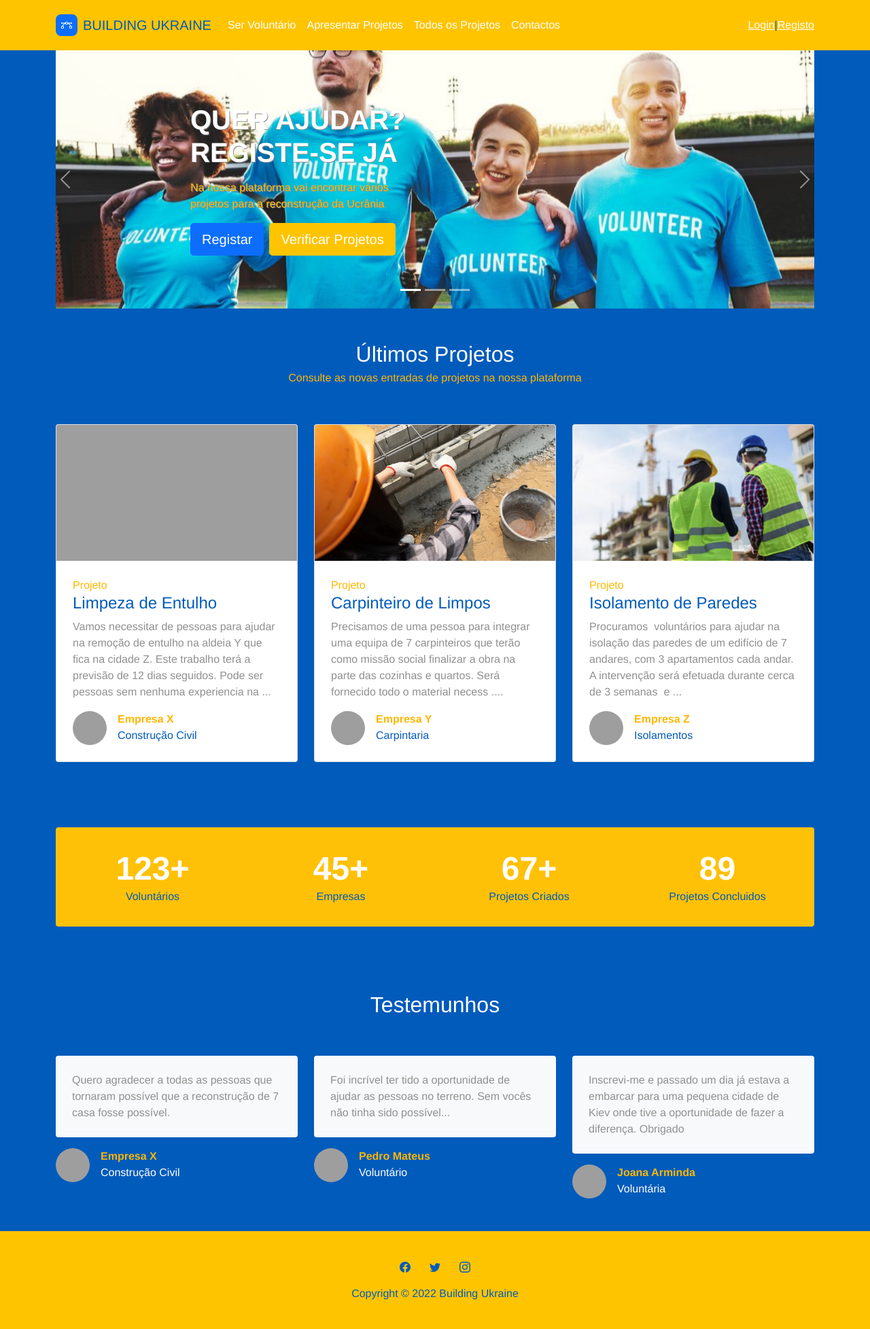
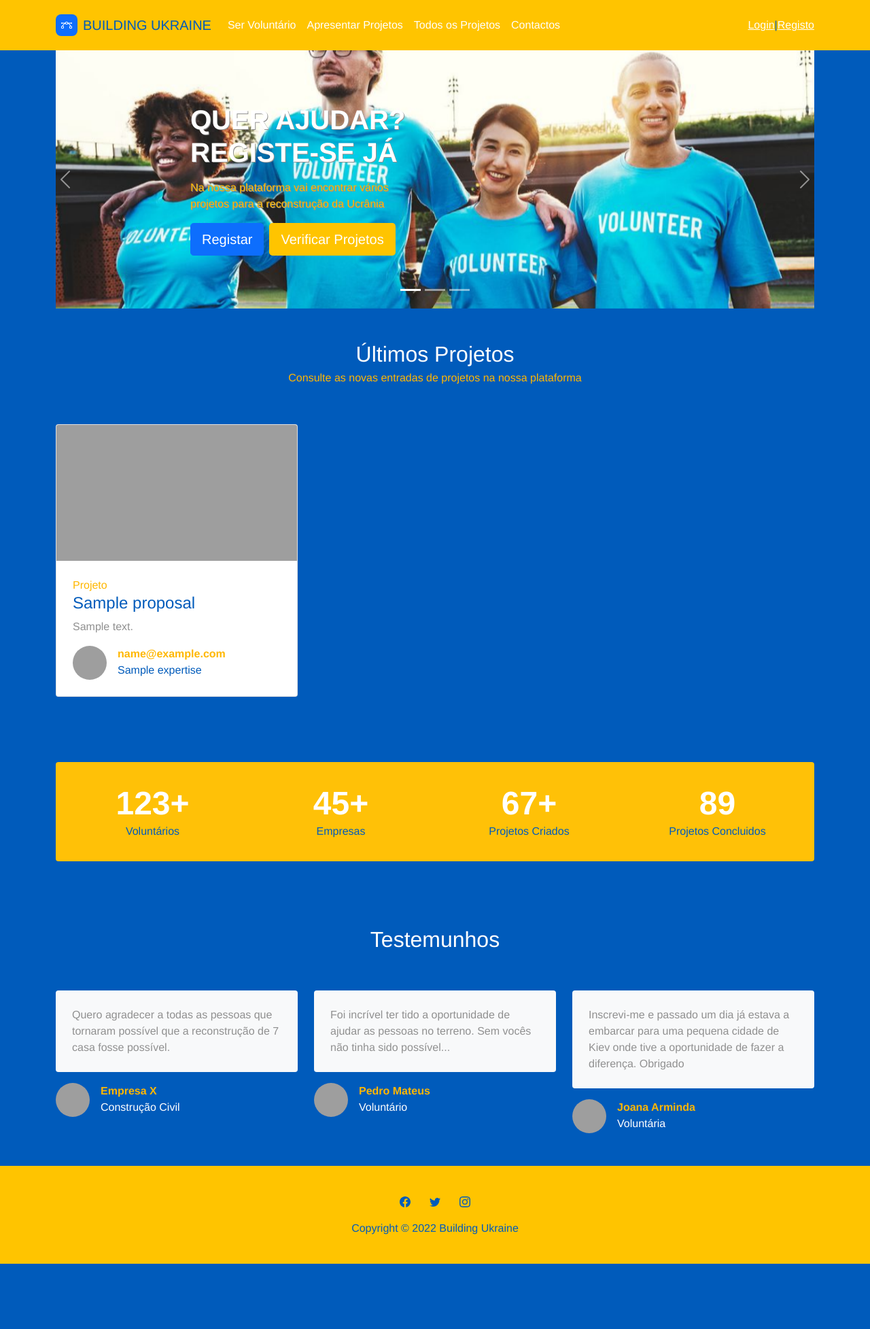
Before and after one commit to SinonCuriosus/RebuildUkraine, a Django app: page /slavaukraine/ in a window 1280 px wide. Shown: the whole page at 68% size. After the commit the page ends 1859 px from the top, so only its background shows below. Run offline with Django 4.2, Linux system fonts and the light colour scheme; tables that the repository leaves empty hold one stand-in row (values such as "Sample post"); some libraries are stand-ins or nearby versions; grey boxes are pictures that could not be loaded.

Commit message:
alteração das 3 propostas em home

```diff
--- a/rebuildukraine/slavaukraine/templates/slavaukraine/home.html
+++ b/rebuildukraine/slavaukraine/templates/slavaukraine/home.html
@@ -70,6 +70,7 @@
     <div>
         <!-- Ofertas disponiveis -->
         <div class="container py-4 py-xl-5">
+            {% if last_proposals.0 != None %}
             <div class="row mb-5">
                 <div class="col-md-8 col-xl-6 text-center mx-auto card-title">
                     <h2>Últimos Projetos</h2>
@@ -82,62 +83,61 @@
                                            src="{% static "slavaukraine/assets/img/trabalhador_1.jpg" %}">
                         <div class="card-body p-4">
                             <p class="text-primary mb-0 card-before-text">Projeto</p>
-                            <h4 class="card-text">Limpeza de Entulho</h4>
-                            <p class="card-subtext">Vamos necessitar de pessoas para ajudar na remoção de entulho na aldeia
-                                Y que fica na cidade Z. Este trabalho terá a previsão de 12 dias seguidos. Pode ser
-                                pessoas sem nenhuma experiencia na ...</p>
+                            <h4 class="card-text">{{ last_proposals.0.title }}</h4>
+                            <p class="card-subtext">{{ last_proposals.0.description }}</p>
                             <div class="d-flex"><img class="rounded-circle flex-shrink-0 me-3 fit-cover" width="50"
                                                      height="50"
                                                      src="https://cdn.bootstrapstudio.io/placeholders/1400x800.png">
                                 <div>
-                                    <p class="fw-bold mb-0 card-before-text">Empresa X</p>
-                                    <p class="text-muted mb-0 card-text">Construção Civil</p>
+                                    <p class="fw-bold mb-0 card-before-text">{{ last_proposals.0.enterprise }}</p>
+                                    <p class="text-muted mb-0 card-text">{{ last_proposals.0.expertiseNeeded }}</p>
                                 </div>
                             </div>
                         </div>
                     </div>
                 </div>
+                {% if last_proposals.1 != None %}
                 <div class="col">
                     <div class="card"><img class="card-img-top w-100 d-block fit-cover card-size"
                                            src="{% static "slavaukraine/assets/img/trabalhador_2.png" %}">
                         <div class="card-body p-4">
                             <p class="text-primary mb-0 card-before-text">Projeto</p>
-                            <h4 class="card-text">Carpinteiro de Limpos</h4>
-                            <p class="card-subtext">Precisamos de uma pessoa para integrar uma equipa de 7 carpinteiros que
-                                terão como missão social finalizar a obra na parte das cozinhas e quartos. Será
-                                fornecido todo o material necess ....&nbsp;</p>
+                            <h4 class="card-text">{{ last_proposals.1.title }}</h4>
+                            <p class="card-subtext">{{ last_proposals.1.description }}</p>
                             <div class="d-flex"><img class="rounded-circle flex-shrink-0 me-3 fit-cover" width="50"
                                                      height="50"
                                                      src="https://cdn.bootstrapstudio.io/placeholders/1400x800.png">
                                 <div>
-                                    <p class="fw-bold mb-0 card-before-text">Empresa Y</p>
-                                    <p class="text-muted mb-0 card-text">Carpintaria</p>
+                                    <p class="fw-bold mb-0 card-before-text">{{ last_proposals.1.enterprise }}</p>
+                                    <p class="text-muted mb-0 card-text">{{ last_proposals.1.expertiseNeeded }}</p>
                                 </div>
                             </div>
                         </div>
                     </div>
                 </div>
+                {% endif %}
+                {% if last_proposals.2 != None %}
                 <div class="col">
                     <div class="card"><img class="card-img-top w-100 d-block fit-cover card-size"
                                            src="{% static "slavaukraine/assets/img/trabalhador_3.png" %}">
                         <div class="card-body p-4">
                             <p class="text-primary mb-0 card-before-text">Projeto</p>
-                            <h4 class="card-title card-text">Isolamento de Paredes</h4>
-                            <p class="card-subtext">Procuramos&nbsp; voluntários para ajudar na isolação das paredes de um
-                                edifício de 7 andares, com 3 apartamentos cada andar. A intervenção será efetuada
-                                durante cerca de 3 semanas&nbsp; e ...</p>
+                            <h4 class="card-title card-text">{{ last_proposals.2.title }}</h4>
+                            <p class="card-subtext">{{ last_proposals.2.description }}</p>
                             <div class="d-flex"><img class="rounded-circle flex-shrink-0 me-3 fit-cover" width="50"
                                                      height="50"
                                                      src="https://cdn.bootstrapstudio.io/placeholders/1400x800.png">
                                 <div>
-                                    <p class="fw-bold mb-0 card-before-text">Empresa Z</p>
-                                    <p class="text-muted mb-0 card-text">Isolamentos</p>
+                                    <p class="fw-bold mb-0 card-before-text">{{ last_proposals.2.enterprise }}</p>
+                                    <p class="text-muted mb-0 card-text">{{ last_proposals.2.expertiseNeeded }}</p>
                                 </div>
                             </div>
                         </div>
                     </div>
                 </div>
+                {% endif %}
             </div>
+            {% endif %}
         </div>
         <!-- Estatisticas -->
         <div class="container py-4 py-xl-5 statistics-color">
--- a/rebuildukraine/slavaukraine/utils.py
+++ b/rebuildukraine/slavaukraine/utils.py
@@ -83,3 +83,6 @@ def isRegisted(request,proposal_id):
         return 0
     else:
         return 1
+
+def getLastThreeProposal():
+    return Proposal.objects.filter().order_by('-id')[:4]
--- a/rebuildukraine/slavaukraine/views.py
+++ b/rebuildukraine/slavaukraine/views.py
@@ -20,8 +20,12 @@ from .models import Registration
 
 #Pagina inicial -RR visto
 def home(request):
+    last_proposals = utils.getLastThreeProposal()
+    for proposal in last_proposals:
+        print(proposal.title)
     context = {
         'title': 'Building Ukraine - Homepage',
+        'last_proposals': last_proposals
     }
     return render(request, 'slavaukraine/home.html', context);
 
```
